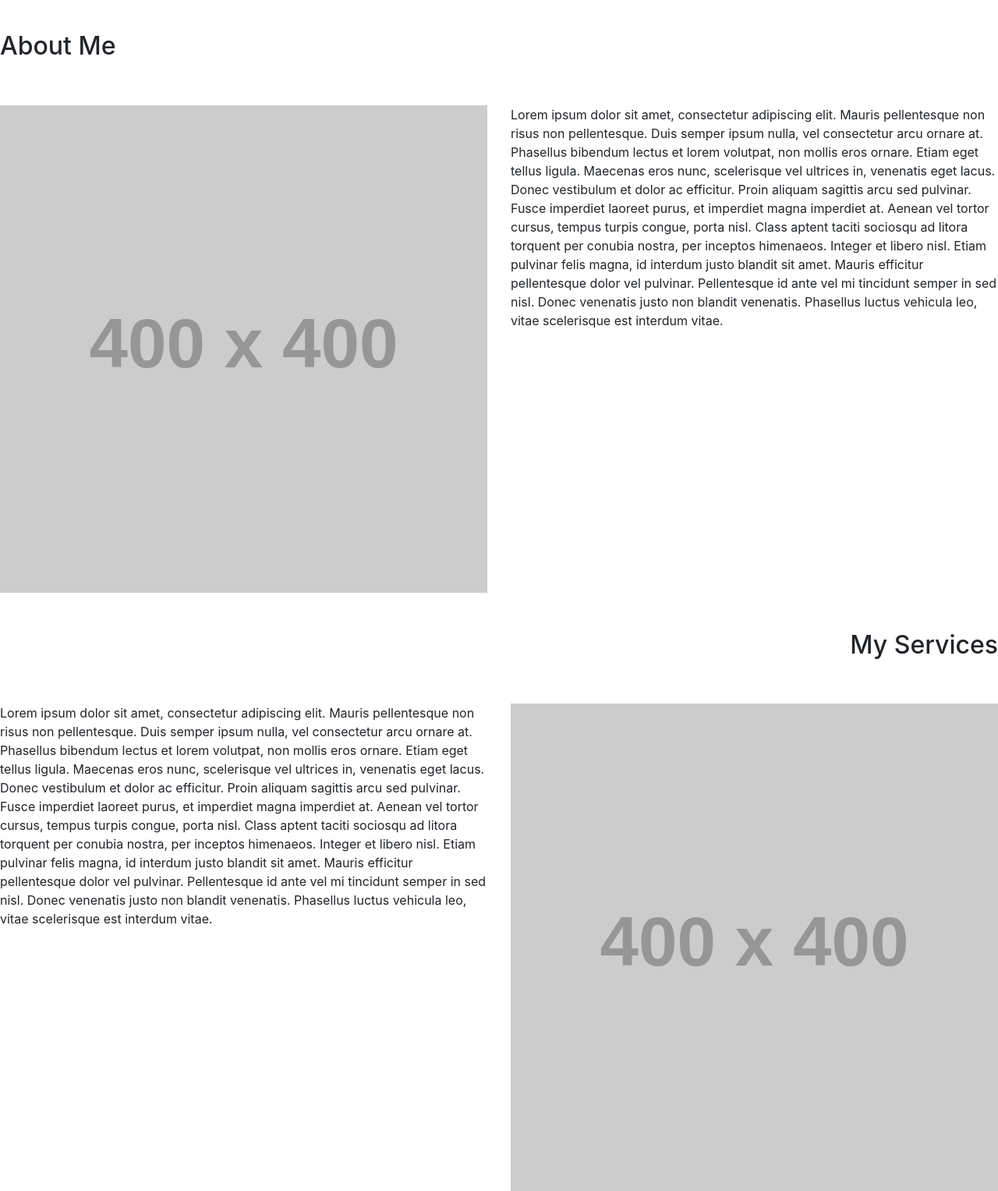
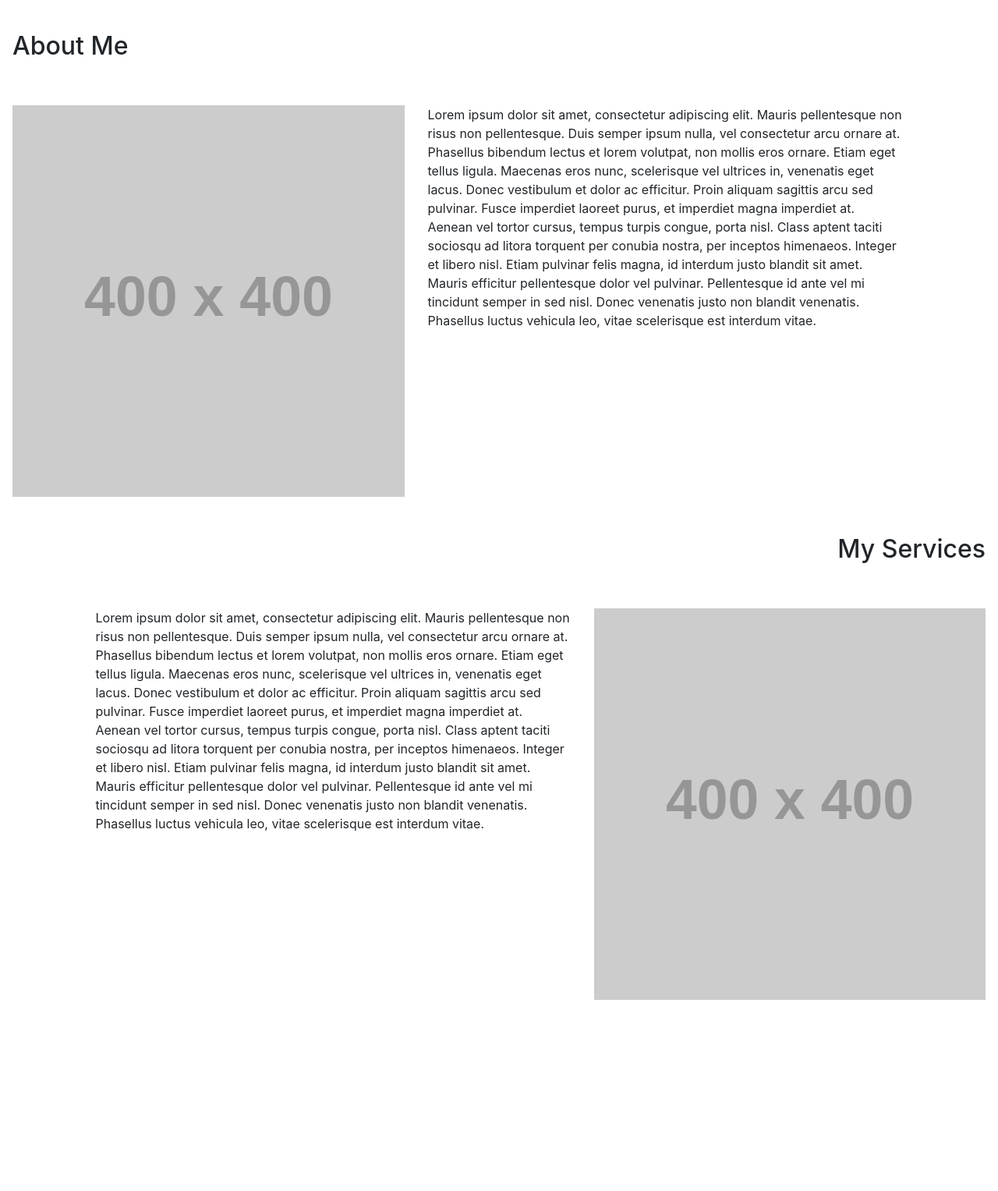
Before and after one commit to jhicksdesign/suzy-s-photography-portfolio, a plain HTML site: page public_html/index.html in a window 1280 px wide. Shown: the part 1360-2887 px from the top of the page at 78% size. After the commit the page ends 2642 px from the top, so only its background shows below. Drawn offline with nearby package versions, Linux system fonts and the light colour scheme; placeholder pictures from the web are drawn by us.

Commit message:
Updated white space for desktop view.

```diff
--- a/public_html/index.html
+++ b/public_html/index.html
@@ -41,22 +41,24 @@
                 <img class="img-fluid col-6 col-md-3" src="https://via.placeholder.com/800" alt="placeholder">
             </div>
         </div>
-        <article>
+        <article class="px-3">
             <div>
                 <h2 class="py-5">About Me</h2>
             </div>
             <div class="row">
-                <img src="https://via.placeholder.com/400" alt="placeholder" class="col-6 img-fluid">
-                <p class="col-6">Lorem ipsum dolor sit amet, consectetur adipiscing elit. Mauris pellentesque non risus non pellentesque. Duis semper ipsum nulla, vel consectetur arcu ornare at. Phasellus bibendum lectus et lorem volutpat, non mollis eros ornare. Etiam eget tellus ligula. Maecenas eros nunc, scelerisque vel ultrices in, venenatis eget lacus. Donec vestibulum et dolor ac efficitur. Proin aliquam sagittis arcu sed pulvinar. Fusce imperdiet laoreet purus, et imperdiet magna imperdiet at. Aenean vel tortor cursus, tempus turpis congue, porta nisl. Class aptent taciti sociosqu ad litora torquent per conubia nostra, per inceptos himenaeos. Integer et libero nisl. Etiam pulvinar felis magna, id interdum justo blandit sit amet. Mauris efficitur pellentesque dolor vel pulvinar. Pellentesque id ante vel mi tincidunt semper in sed nisl. Donec venenatis justo non blandit venenatis. Phasellus luctus vehicula leo, vitae scelerisque est interdum vitae.</p>
+                <img src="https://via.placeholder.com/400" alt="placeholder" class="col-md-5 col-6 img-fluid">
+                <p class="col-md-6 col-6">Lorem ipsum dolor sit amet, consectetur adipiscing elit. Mauris pellentesque non risus non pellentesque. Duis semper ipsum nulla, vel consectetur arcu ornare at. Phasellus bibendum lectus et lorem volutpat, non mollis eros ornare. Etiam eget tellus ligula. Maecenas eros nunc, scelerisque vel ultrices in, venenatis eget lacus. Donec vestibulum et dolor ac efficitur. Proin aliquam sagittis arcu sed pulvinar. Fusce imperdiet laoreet purus, et imperdiet magna imperdiet at. Aenean vel tortor cursus, tempus turpis congue, porta nisl. Class aptent taciti sociosqu ad litora torquent per conubia nostra, per inceptos himenaeos. Integer et libero nisl. Etiam pulvinar felis magna, id interdum justo blandit sit amet. Mauris efficitur pellentesque dolor vel pulvinar. Pellentesque id ante vel mi tincidunt semper in sed nisl. Donec venenatis justo non blandit venenatis. Phasellus luctus vehicula leo, vitae scelerisque est interdum vitae.</p>
+                <div class="col-md-1 d-none d-md-flex"></div>
             </div>
         </article>
-        <section>
+        <section class="px-3">
             <div>
                 <h2 class="text-right py-5">My Services</h2>
             </div>
             <div class="row">
-                <p class="col-6">Lorem ipsum dolor sit amet, consectetur adipiscing elit. Mauris pellentesque non risus non pellentesque. Duis semper ipsum nulla, vel consectetur arcu ornare at. Phasellus bibendum lectus et lorem volutpat, non mollis eros ornare. Etiam eget tellus ligula. Maecenas eros nunc, scelerisque vel ultrices in, venenatis eget lacus. Donec vestibulum et dolor ac efficitur. Proin aliquam sagittis arcu sed pulvinar. Fusce imperdiet laoreet purus, et imperdiet magna imperdiet at. Aenean vel tortor cursus, tempus turpis congue, porta nisl. Class aptent taciti sociosqu ad litora torquent per conubia nostra, per inceptos himenaeos. Integer et libero nisl. Etiam pulvinar felis magna, id interdum justo blandit sit amet. Mauris efficitur pellentesque dolor vel pulvinar. Pellentesque id ante vel mi tincidunt semper in sed nisl. Donec venenatis justo non blandit venenatis. Phasellus luctus vehicula leo, vitae scelerisque est interdum vitae.</p>
-                <img src="https://via.placeholder.com/400" alt="placeholder" class="col-6 img-fluid">
+                <div class="col-md-1 d-none d-md-flex"></div>
+                <p class="col-md-6 col-6">Lorem ipsum dolor sit amet, consectetur adipiscing elit. Mauris pellentesque non risus non pellentesque. Duis semper ipsum nulla, vel consectetur arcu ornare at. Phasellus bibendum lectus et lorem volutpat, non mollis eros ornare. Etiam eget tellus ligula. Maecenas eros nunc, scelerisque vel ultrices in, venenatis eget lacus. Donec vestibulum et dolor ac efficitur. Proin aliquam sagittis arcu sed pulvinar. Fusce imperdiet laoreet purus, et imperdiet magna imperdiet at. Aenean vel tortor cursus, tempus turpis congue, porta nisl. Class aptent taciti sociosqu ad litora torquent per conubia nostra, per inceptos himenaeos. Integer et libero nisl. Etiam pulvinar felis magna, id interdum justo blandit sit amet. Mauris efficitur pellentesque dolor vel pulvinar. Pellentesque id ante vel mi tincidunt semper in sed nisl. Donec venenatis justo non blandit venenatis. Phasellus luctus vehicula leo, vitae scelerisque est interdum vitae.</p>
+                <img src="https://via.placeholder.com/400" alt="placeholder" class="col-md-5 col-6">
             </div>
 
         </section>
```
